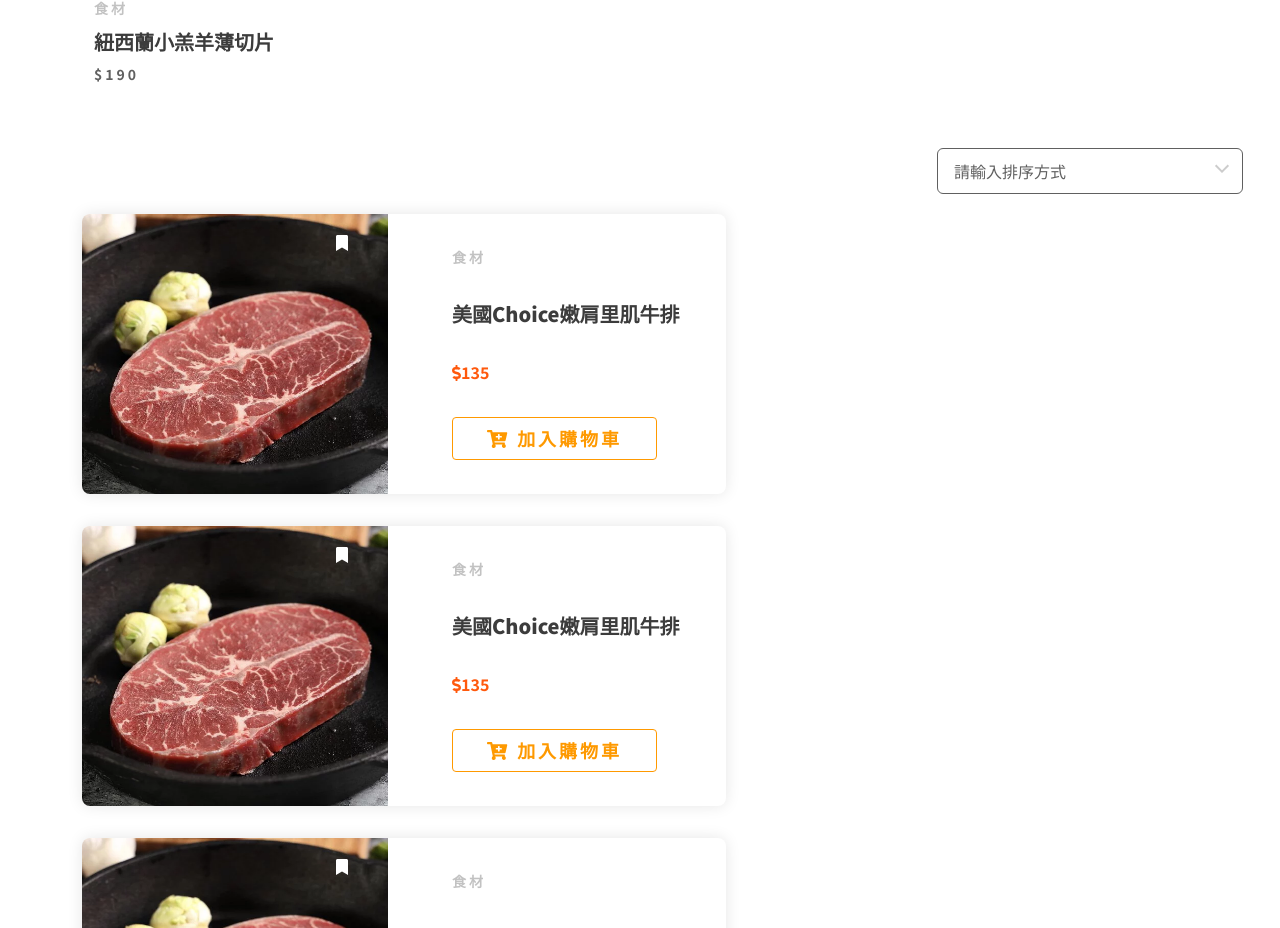
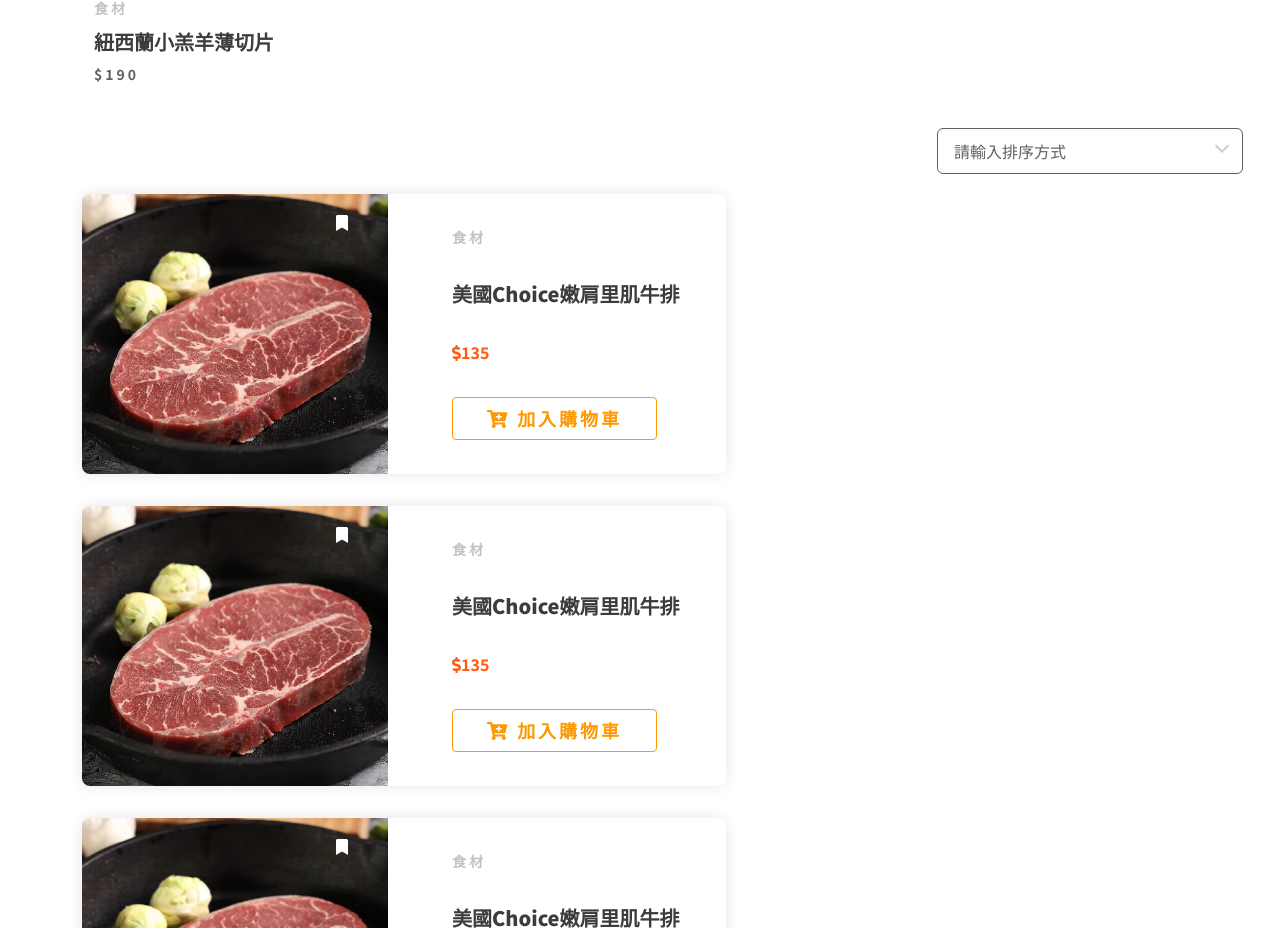
Before and after one commit to gemini497586/melees, a React (Create React App) app in the folder frontend/: page / in a window 1280 px wide. Shown: the part 2640-3568 px from the top of the page. Built offline with nearby package versions, Linux system fonts and the light colour scheme.

Commit message:
修改dropdown

```diff
--- a/frontend/src/style/dropdown.css
+++ b/frontend/src/style/dropdown.css
@@ -2,7 +2,6 @@
   width: 306px;
   position: relative;
   z-index: 1;
-  padding-top: 20px;
   margin: 20px auto;
 }
 .melees-dropdown-selection {
```
